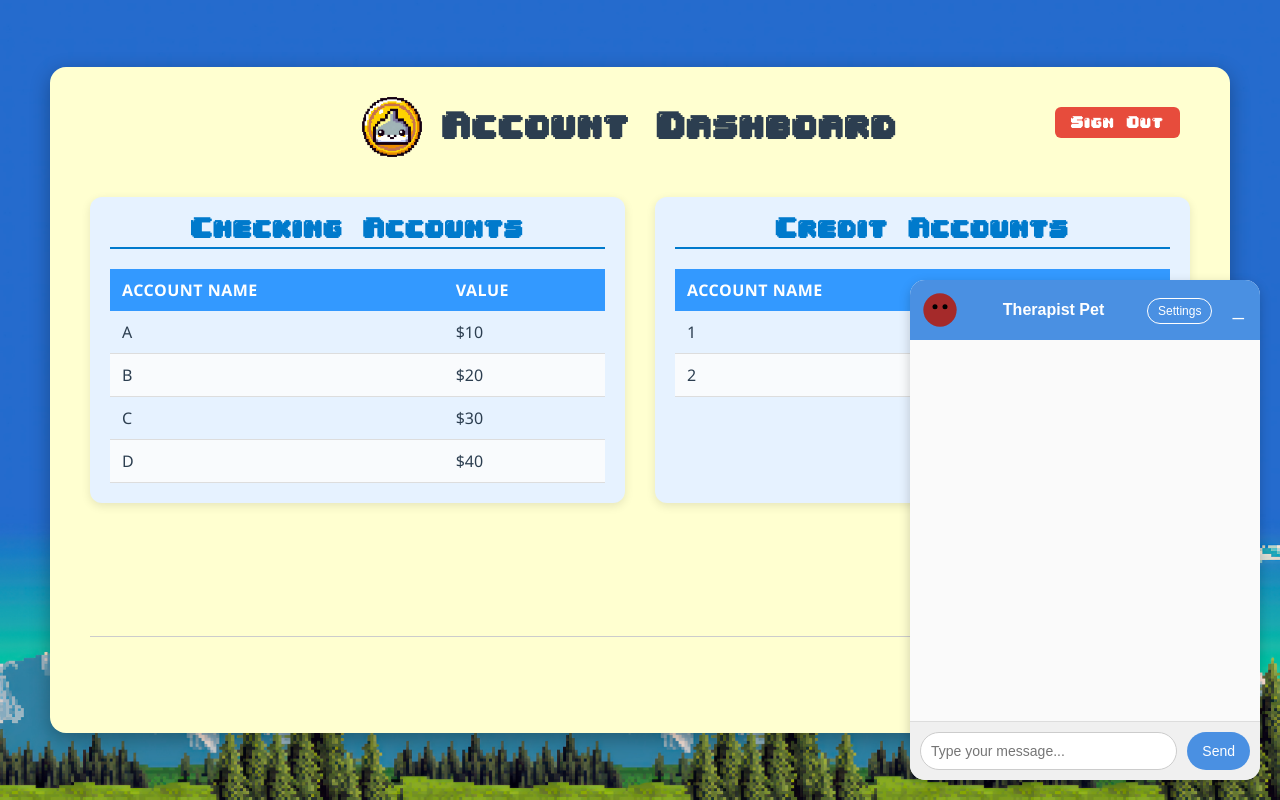
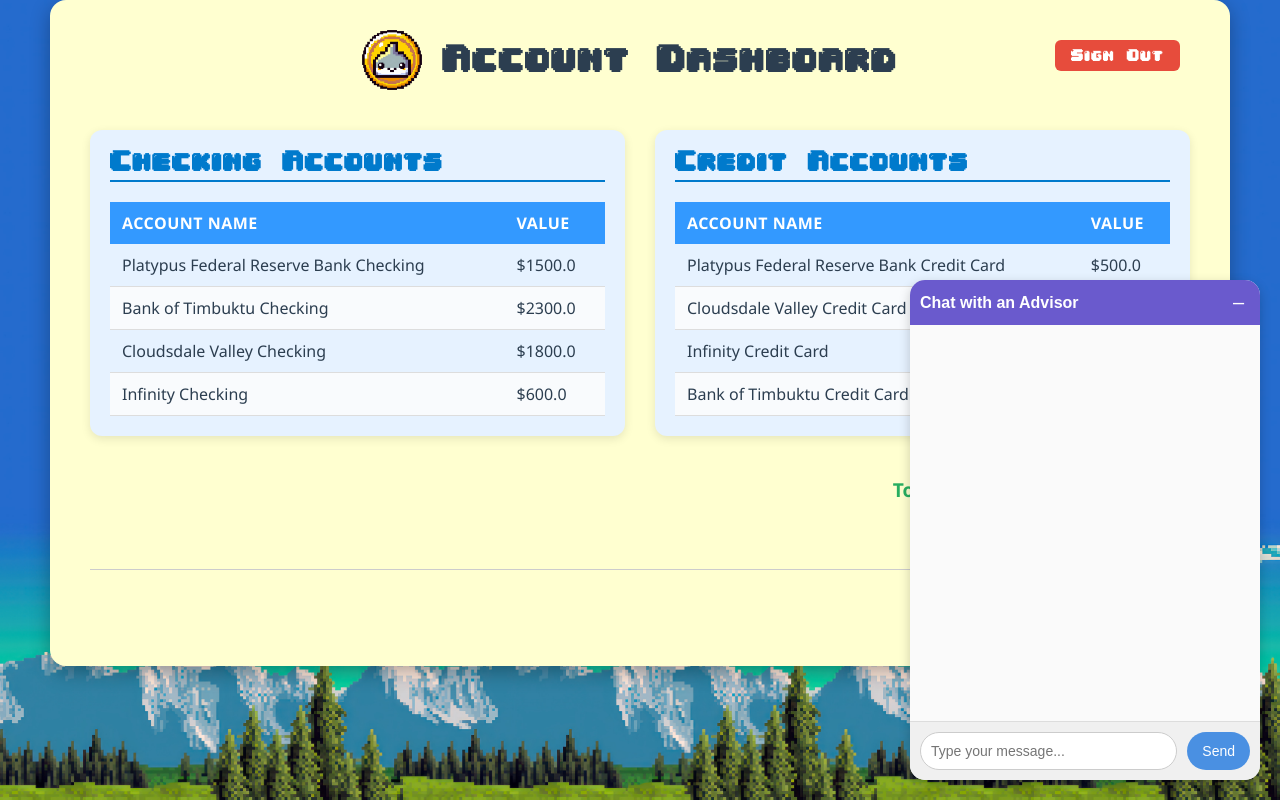
Before and after one commit to JackXuCatch22/Ramblin-Hacks2025, a Django app: page /dashboard in a window 1280 px wide. Run offline with Django 5.2, Linux system fonts and the light colour scheme.

Commit message:
changes to chat and views

```diff
--- a/frontend/FinPal/views.py
+++ b/frontend/FinPal/views.py
@@ -54,25 +54,44 @@
 
 
 #start of plaid backend
+
+def fetch_plaid_account_data():
+    return {
+        'checking_accounts': [
+            {"name": "Platypus Federal Reserve Bank Checking", "balance": 1500.00},
+            {"name": "Bank of Timbuktu Checking", "balance": 2300.00},
+            {"name": "Cloudsdale Valley Checking", "balance": 1800.00},
+            {"name": "Infinity Checking", "balance": 600.00}
+        ],
+        'credit_accounts': [
+            {"name": "Platypus Federal Reserve Bank Credit Card", "balance": 500.00},
+            {"name": "Cloudsdale Valley Credit Card", "balance": 200.00},
+            {"name": "Infinity Credit Card", "balance": 500.00},
+            {"name": "Bank of Timbuktu Credit Card", "balance": 320.00}
+        ]
+    }
+
+
 def getTotalCheckingAccounts():
-    return [
-        ("A", 10),
-        ("B", 20),
-        ("C", 30),
-        ("D", 40)
-    ]
+    accounts_data = fetch_plaid_account_data()
+    checking_accounts = accounts_data['checking_accounts']
+    return [(account['name'], account['balance']) for account in checking_accounts]
 
 def getTotalCreditAccounts():
-    return [
-        ("1", 20),
-        ("2", 30),
-    ]
+    accounts_data = fetch_plaid_account_data()
+    credit_accounts = accounts_data['credit_accounts']
+    return [(account['name'], account['balance']) for account in credit_accounts]
 
 def getTotalCheckingMoney():
-    return 100
+    accounts_data = fetch_plaid_account_data()
+    checking_accounts = accounts_data['checking_accounts']
+    return sum(account['balance'] for account in checking_accounts)
+
 
 def getTotalCreditMoney():
-    return 50
+    accounts_data = fetch_plaid_account_data()
+    credit_accounts = accounts_data['credit_accounts']
+    return sum(account['balance'] for account in credit_accounts)
 
 
 #end of plaid
--- a/frontend/templates/chat.html
+++ b/frontend/templates/chat.html
@@ -1,22 +1,22 @@
 <!DOCTYPE html>
 <html lang="en">
 <head>
-  <meta charset="UTF-8">
-  <meta name="viewport" content="width=device-width, initial-scale=1.0">
+  <meta charset="UTF-8" />
+  <meta name="viewport" content="width=device-width, initial-scale=1.0"/>
   <title>Chat with Your Therapist Pet</title>
-  <link rel="stylesheet" href="/styles/chat.css">
+  <link href="https://cdnjs.cloudflare.com/ajax/libs/font-awesome/6.0.0-beta3/css/all.min.css" rel="stylesheet">
   <style>
-    /* BASIC BODY STYLE */
     body {
       margin: 0;
       padding: 0;
       font-family: Arial, sans-serif;
       background: #f5f5f5;
       height: 100vh;
+      overflow: hidden;
       position: relative;
     }
 
-    /* CHAT CONTAINER FIXED BOTTOM RIGHT */
+    /* CHAT CONTAINER */
     #chat-container {
       position: fixed;
       bottom: 20px;
@@ -33,23 +33,33 @@
       transition: all 0.3s ease;
     }
 
-    /* HIDDEN/MINIMIZED STATE */
+    /* MINIMIZED = HIDDEN CHAT */
     #chat-container.minimized {
+      display: none;
+    }
+
+    /* FLOATING TOGGLE BUTTON */
+    #chat-toggle-button {
+      position: fixed;
+      bottom: 20px;
+      right: 20px;
       height: 60px;
-      width: 200px;
-      overflow: hidden;
-      display: flex;
+      width: 60px;
+      background: #4a90e2;
+      color: white;
+      font-size: 30px;
+      display: none;
       align-items: center;
       justify-content: center;
-      padding: 0;
-      background: #4a90e2;
-      color: white;
-      border-radius: 30px;
+      border-radius: 50%;
       cursor: pointer;
+      z-index: 1000;
+      box-shadow: 0 4px 12px rgba(0, 0, 0, 0.3);
+      transition: all 0.3s ease;
     }
 
     #header {
-      background: #4a90e2;
+  background: #6a5acd; /* Updated color */
   color: white;
   padding: 10px;
   display: flex;
@@ -129,17 +139,7 @@
       font-size: 14px;
     }
 
-    #settings-button {
-      background: transparent;
-      border: 1px solid white;
-      color: white;
-      padding: 5px 10px;
-      border-radius: 15px;
-      cursor: pointer;
-      font-size: 12px;
-    }
-
-    #toggle-button {
+    #minimize-button {
       background: transparent;
       border: none;
       color: white;
@@ -153,19 +153,8 @@
 
 <div id="chat-container">
   <div id="header">
-    <div id="avatar">
-      <svg width="40" height="40" viewBox="0 0 24 24" xmlns="http://www.w3.org/2000/svg">
-        <circle id="pet-body" cx="12" cy="12" r="10" fill="brown"></circle>
-        <circle id="left-eye" cx="9" cy="10" r="1.5" fill="black"></circle>
-        <circle id="right-eye" cx="15" cy="10" r="1.5" fill="black"></circle>
-        <polygon id="hat" points="8,4 16,4 12,0" fill="blue" style="display: none;"></polygon>
-      </svg>
-    </div>
-    <h2>Therapist Pet</h2>
-    <div>
-      <button id="settings-button">Settings</button>
-      <button id="toggle-button">_</button> <!-- Toggle button here -->
-    </div>
+    <h2>Chat with an Advisor</h2>
+    <button id="minimize-button">–</button>
   </div>
 
   <div id="chat-window">
@@ -178,44 +167,13 @@
   </div>
 </div>
 
+<!-- Floating icon button -->
+<div id="chat-toggle-button">&#x1F4AC;</div>
+
 <script>
-  // Apply customization to avatar
-  function applyAvatarCustomizations(settings) {
-    document.getElementById("pet-body").setAttribute("fill", settings.bodyColor || "brown");
-    document.getElementById("left-eye").setAttribute("fill", settings.eyeColor || "black");
-    document.getElementById("right-eye").setAttribute("fill", settings.eyeColor || "black");
 
-    const hat = document.getElementById("hat");
-    hat.style.display = settings.accessory === "hat" ? "block" : "none";
-    hat.setAttribute("fill", "blue");
-  }
-
-  // Fetch user settings from server
-  async function fetchAvatarSettings() {
-    try {
-      const response = await fetch('/api/user/avatar');
-      if (!response.ok) {
-        throw new Error("Failed to load avatar settings");
-      }
-      const data = await response.json();
-      applyAvatarCustomizations({
-        bodyColor: data.color || "brown",
-        eyeColor: data.eyeColor || "black"
-      });
-    } catch (error) {
-      console.error(error);
-      alert("Error loading avatar settings.");
-    }
-  }
-
-  // Navigate to settings page
-  document.getElementById("settings-button").addEventListener("click", () => {
-    window.location.href = "/settings.html";
-  });
-
-  // Messaging functionality
   document.getElementById("send-button").addEventListener("click", sendMessage);
-  document.getElementById("user-input").addEventListener("keypress", function(event) {
+  document.getElementById("user-input").addEventListener("keypress", function (event) {
     if (event.key === "Enter") sendMessage();
   });
 
@@ -227,7 +185,6 @@
     addMessage(text, 'user');
     input.value = "";
 
-    // Simulate bot reply
     setTimeout(() => {
       addMessage("This is your therapist pet speaking!", 'bot');
     }, 500);
@@ -235,21 +192,27 @@
 
   function addMessage(text, sender) {
     const msg = document.createElement('div');
-    msg.classList.add('message');
-    msg.classList.add(sender === 'user' ? 'user-message' : 'bot-message');
+    msg.classList.add('message', sender === 'user' ? 'user-message' : 'bot-message');
     msg.textContent = text;
     document.getElementById('messages').appendChild(msg);
-
     const chatWindow = document.getElementById('chat-window');
     chatWindow.scrollTop = chatWindow.scrollHeight;
   }
 
-  // Toggle chat window open/close
-  document.getElementById("toggle-button").addEventListener("click", function () {
-    const chatContainer = document.getElementById("chat-container");
-    chatContainer.classList.toggle("minimized");
+  // Minimize & Show floating button
+  document.getElementById("minimize-button").addEventListener("click", function () {
+    document.getElementById("chat-container").classList.add("minimized");
+    document.getElementById("chat-toggle-button").style.display = "flex";
   });
 
+  // Restore from floating button
+  document.getElementById("chat-toggle-button").addEventListener("click", function () {
+    document.getElementById("chat-container").classList.remove("minimized");
+    document.getElementById("chat-toggle-button").style.display = "none";
+  });
+
+  // Optional: fetch avatar settings on load
+  // fetchAvatarSettings();
 </script>
 
 </body>
```
Lines whose indentation alone changed are shown as unchanged.
